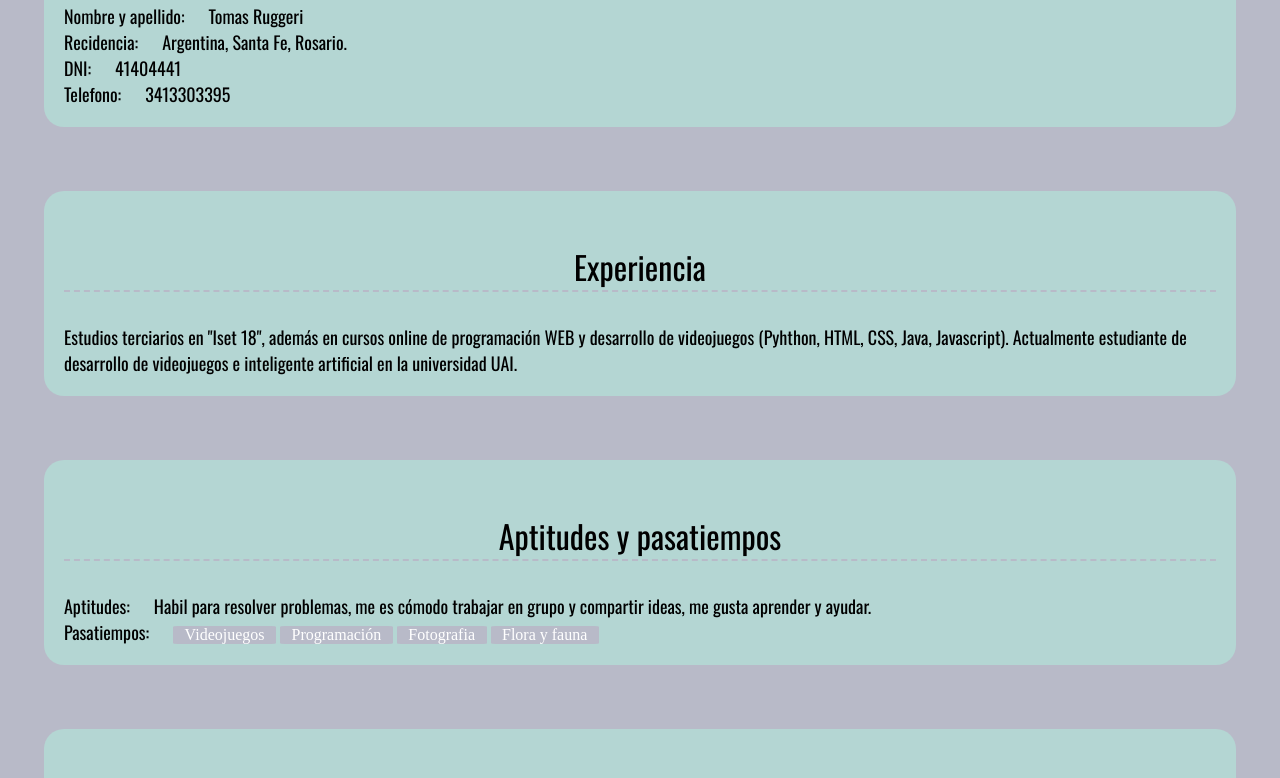
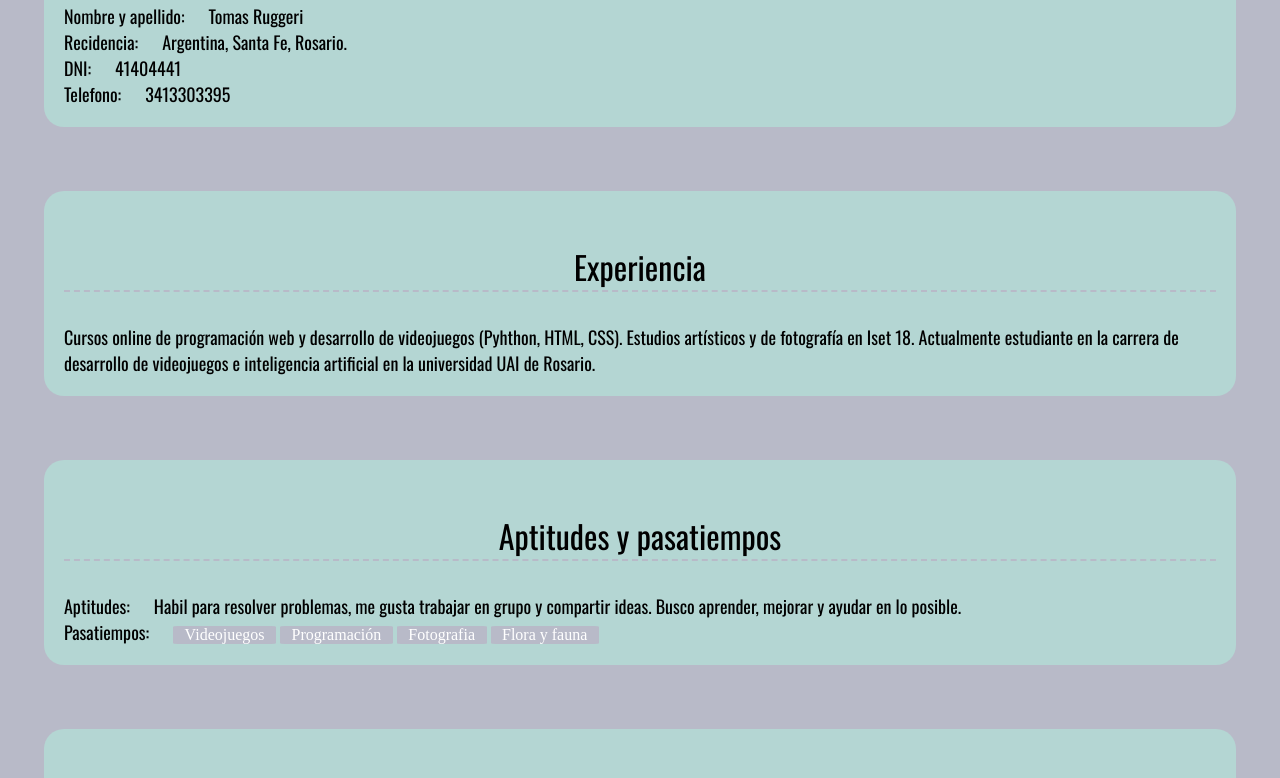
Before and after one commit to tomasruggeri98/CVTomasRuggeri, a plain HTML site: page index.html in a window 1280 px wide. Shown: the part 494-1272 px from the top of the page. Drawn offline with nearby package versions, Linux system fonts and the light colour scheme.

Commit message:
Update index.html

```diff
--- a/index.html
+++ b/index.html
@@ -35,14 +35,14 @@
     <div class="info">
         <p class="tituloseccion"> Experiencia</p>
 
-        <p class="infoinfo">Estudios terciarios en "Iset 18", además en cursos online de programación WEB y desarrollo de videojuegos (Pyhthon, HTML, CSS, Java, Javascript). Actualmente estudiante de desarrollo de videojuegos e inteligente artificial en la universidad UAI.
+        <p class="infoinfo">Cursos online de programación web y desarrollo de videojuegos (Pyhthon, HTML, CSS). Estudios artísticos y de fotografía en Iset 18. Actualmente estudiante en la carrera de desarrollo de videojuegos e inteligencia artificial en la universidad UAI de Rosario.
         </p><br>
     </div>
 
     <div class="info">
         <p class="tituloseccion"> Aptitudes y pasatiempos</p>
         <p class="tituloinfo"> Aptitudes:</p>
-        <p class="infoinfo"> Habil para resolver problemas, me es cómodo trabajar en grupo y compartir ideas, me gusta aprender y ayudar.</p><br>
+        <p class="infoinfo">Habil para resolver problemas, me gusta trabajar en grupo y compartir ideas. Busco aprender, mejorar y ayudar en lo posible.</p><br>
         <p class="tituloinfo"> Pasatiempos:</p>
         <span>Videojuegos</span> <span>Programación</span> <span>Fotografia</span> <span>Flora y fauna</span>
     </div>
```
